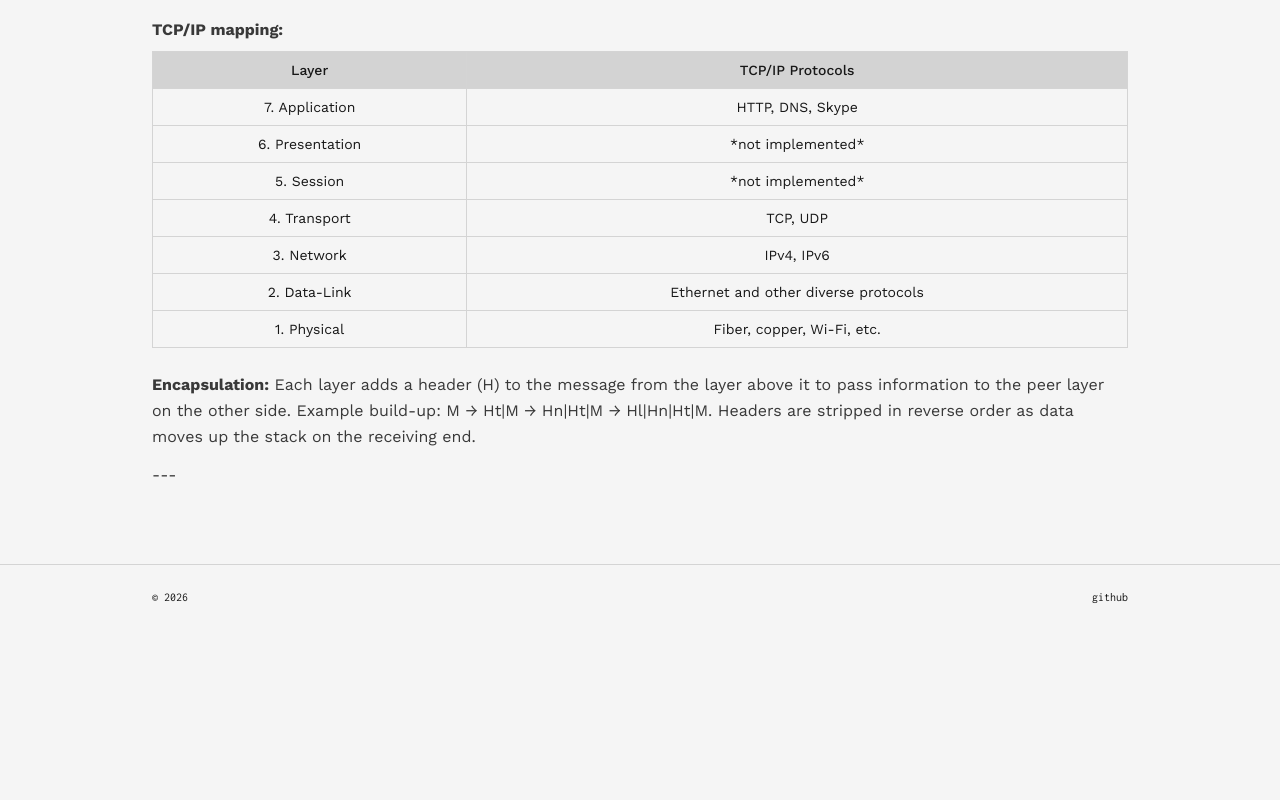
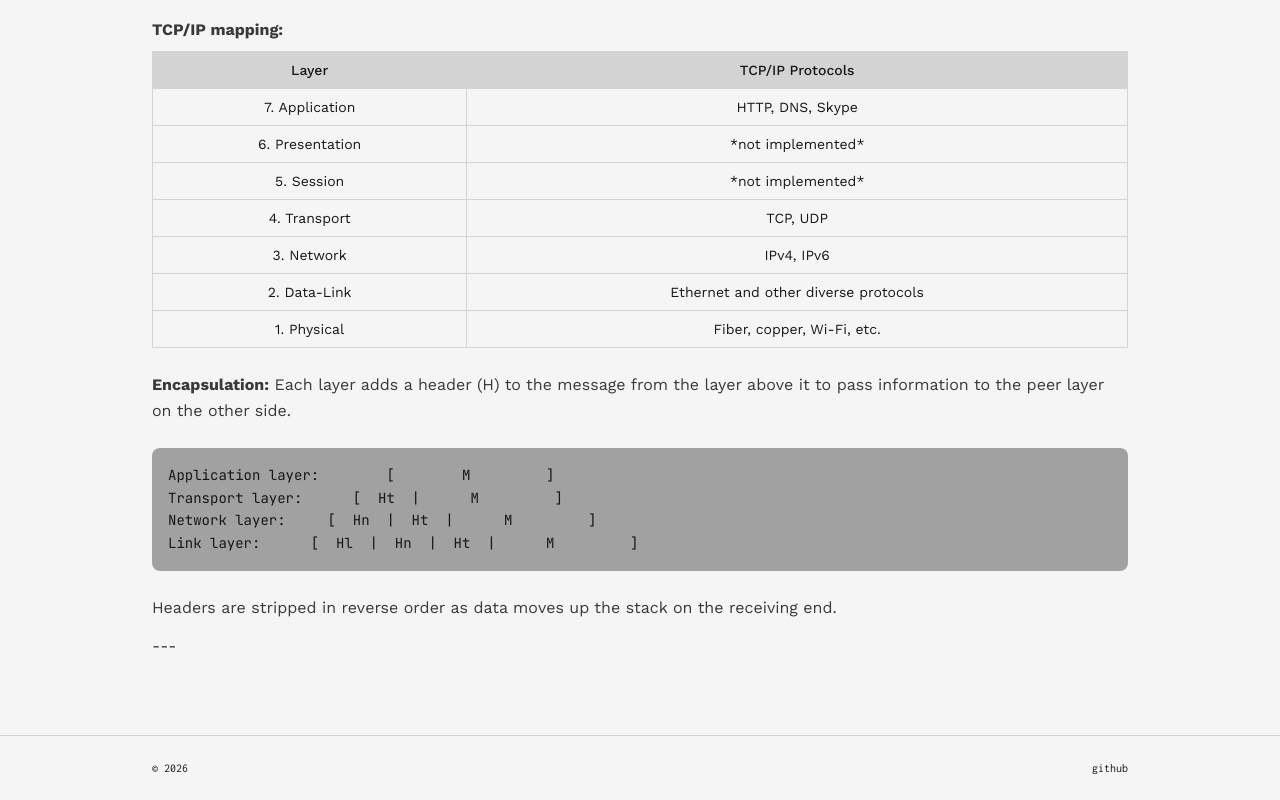
Before and after one commit to n0as-ark/logbook, a React (Vite) app: page /logbook/blog/introduction-to-computer-networking in a window 1280 px wide. Shown: the part 4091-4891 px from the top of the page. Before the commit the page ends 4720 px from the top, so only its background shows below. Built offline with nearby package versions, Linux system fonts and the light colour scheme; the HTML template or start-up script is replaced by a standard one.

Commit message:
Update posts.ts

```diff
--- a/src/data/posts.ts
+++ b/src/data/posts.ts
@@ -604,7 +604,16 @@ Each layer communicates with the layer directly below it (via OS function calls)
 | 2. Data-Link | Ethernet and other diverse protocols |
 | 1. Physical | Fiber, copper, Wi-Fi, etc. |
 
-**Encapsulation:** Each layer adds a header (H) to the message from the layer above it to pass information to the peer layer on the other side. Example build-up: M → Ht|M → Hn|Ht|M → Hl|Hn|Ht|M. Headers are stripped in reverse order as data moves up the stack on the receiving end.
+**Encapsulation:** Each layer adds a header (H) to the message from the layer above it to pass information to the peer layer on the other side.
+
+\`\`\`
+Application layer:        [        M         ]
+Transport layer:      [  Ht  |      M         ]
+Network layer:     [  Hn  |  Ht  |      M         ]
+Link layer:      [  Hl  |  Hn  |  Ht  |      M         ]
+\`\`\`
+
+Headers are stripped in reverse order as data moves up the stack on the receiving end.
 
 ---`,
   },
```
